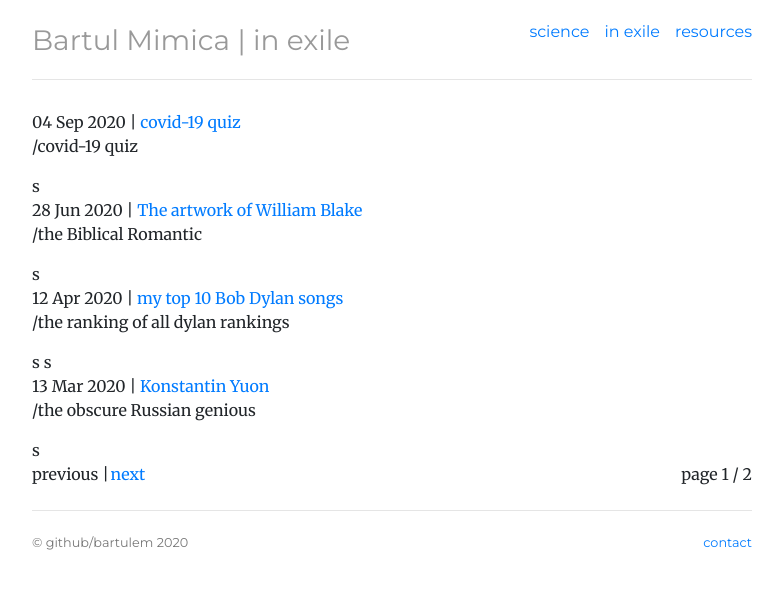
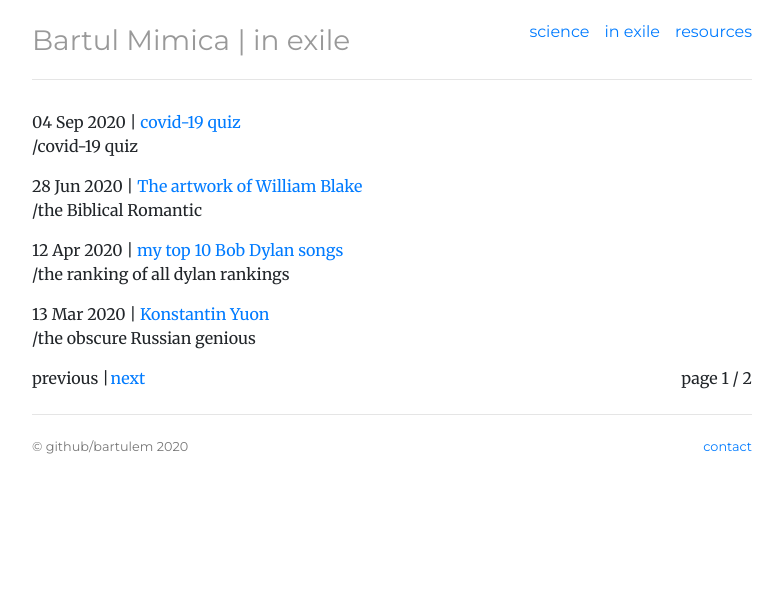
Before and after one commit to bartulem/bartulem.github.io, a Jekyll site: the page built from inexile/index.html, in a window 1280 px wide. Shown: the top 589 px of the page, without its empty margins (248-1031 px from the left). Built offline with Jekyll 4.4.1, drawn with Linux system fonts in a browser that asks for light colours; the list of posts is cut into pages by our own code; comment, search, counter and statistics services are not loaded.

Commit message:
adjust paginator v21

```diff
--- a/_includes/post-list.html
+++ b/_includes/post-list.html
@@ -1,5 +1,5 @@
 <div class="postlist">
-    {% for post in paginator.posts %}
+    {% for post in paginator.posts | where: "catname", "in exile" %}
       {% if post.catname contains 'in exile' %}
         <ul class="listnotes list-unstyled">
           <li>
@@ -8,7 +8,7 @@
             <p>{{ post.description }}</p>
           </li>
         </ul>
-      {% endif %}s
+      {% endif %}
     {% endfor %}
 </div>
 
```
